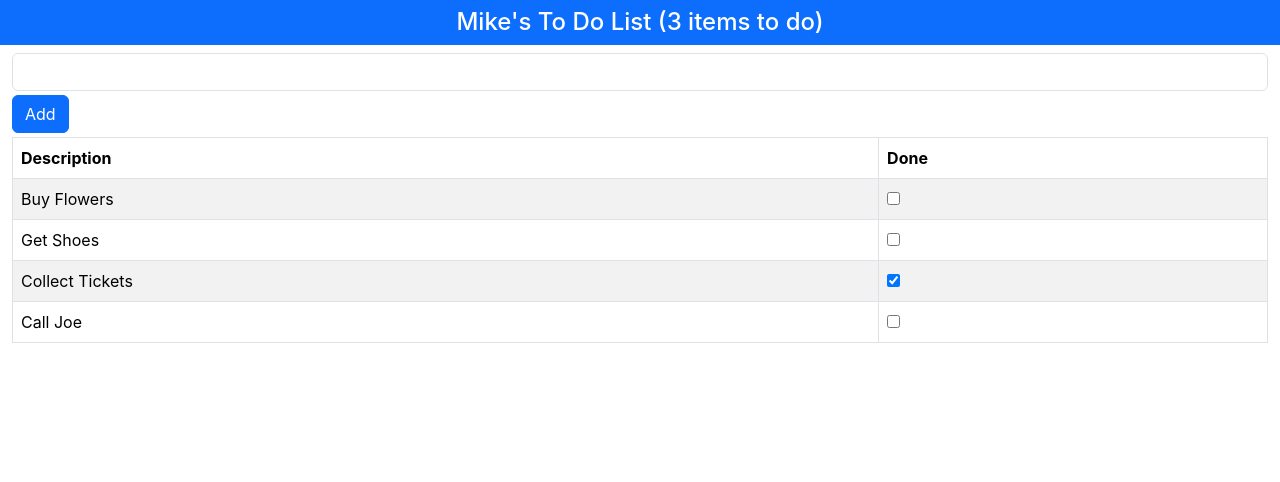
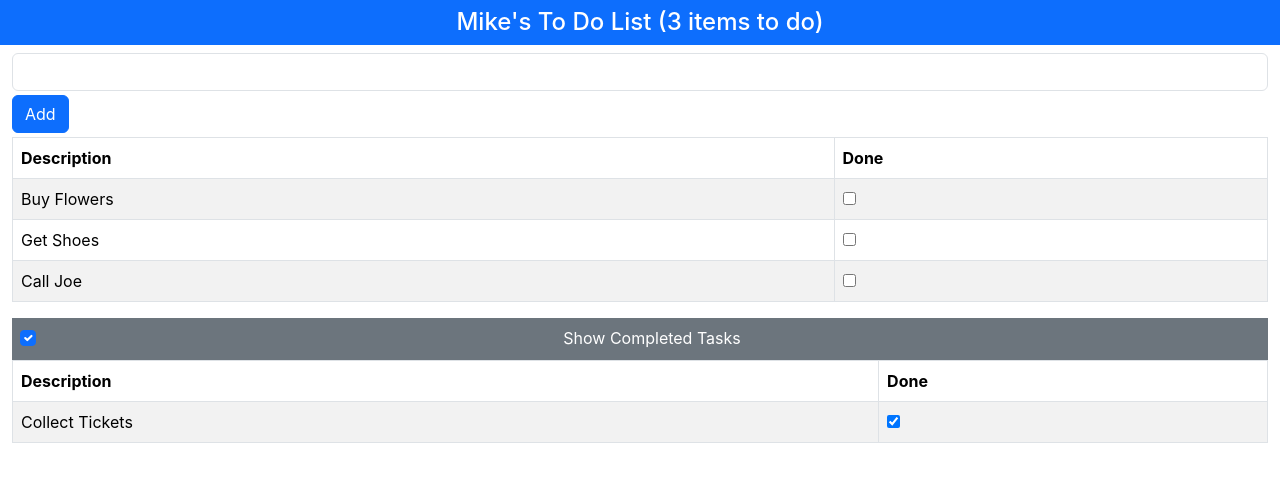
Before and after one commit to mh201/first-react-app, a React (Create React App) app: page / in a window 1280 px wide. Shown: the top 482 px of the page. Built offline with nearby package versions, Linux system fonts and the light colour scheme; the HTML template or start-up script is replaced by a standard one.

Commit message:
Use of children components and filter of done tasks

```diff
--- a/src/App.js
+++ b/src/App.js
@@ -1,4 +1,8 @@
 import React, {Component} from "react";
+import { TodoBanner } from "./TodoBanner";
+import { TodoCreator } from "./TodoCreator";
+import { TodoRow } from "./TodoRow";
+import { VisibilityControl } from "./VisibilityControl";
 
 export default class App extends Component {
 
@@ -10,7 +14,8 @@
                   {action: "Get Shoes", done: false },
                   {action: "Collect Tickets", done: true },
                   {action: "Call Joe", done: false }],
-      newItemText: ""
+      // newItemText: ""
+      showCompleted: true
     }
   }
 
@@ -18,51 +23,84 @@
     this.setState({ newItemText: event.target.value})
   }
 
-  createNewTodo = () => {
-    if (!this.state.todoItems
-              .find(item => item.action === this.state.newItemText)
-          && this.state.newItemText !== '') {
-                this.setState({
-                  todoItems: [...this.state.todoItems,
-                              { action:this.state.newItemText, done : false}],
-                  newItemText : ""
-                })
-              }
+  // createNewTodo = () => {
+  //   if (!this.state.todoItems
+  //             .find(item => item.action === this.state.newItemText)
+  //         && this.state.newItemText !== '') {
+  //               this.setState({
+  //                 todoItems: [...this.state.todoItems,
+  //                             { action:this.state.newItemText, done : false}],
+  //                 newItemText : ""
+  //               })
+  //             }
+  // }
+
+  createNewTodo = (task) => {
+    if (!this.state.todoItems.find(item => item.action === task)
+      && task !== '') {
+      this.setState({
+        todoItems: [...this.state.todoItems, { action: task, done: false}]
+      });
+    }
   }
-
   toggleTodo = (todo) => this.setState({ todoItems:
     this.state.todoItems.map(item => item.action === todo.action
       ? { ...item, done:!item.done } : item) }); // Probar poner el item explicito
 
-  todoTableRows = () => this.state.todoItems.map(item =>
-    <tr key={ item.action }>
-      <td>{ item.action }</td>
-      <td>
-        <input type="checkbox" checked={ item.done }
-          onChange={ () => this.toggleTodo(item) } />
-      </td>
-    </tr> );
+  // todoTableRows = () => this.state.todoItems.map(item =>
+  //   <tr key={ item.action }>
+  //     <td>{ item.action }</td>
+  //     <td>
+  //       <input type="checkbox" checked={ item.done }
+  //         onChange={ () => this.toggleTodo(item) } />
+  //     </td>
+  //   </tr> );
+
+  // todoTableRows = () => this.state.todoItems.map(item =>
+  //   <TodoRow key={item.action} item={item} callback={this.toggleTodo} />)
+
+  todoTableRows = (doneValue) => this.state.todoItems
+      .filter(item => item.done === doneValue).map(item =>
+        <TodoRow key={ item.action } item={ item }
+          callback={ this.toggleTodo } />)
 
   render = () =>
       <div>
-        <h4 className="bg-primary text-white text-center p-2">
+        {/* <h4 className="bg-primary text-white text-center p-2">
           { this.state.userName }'s To Do List
           ({ this.state.todoItems.filter(t => !t.done).length } items to do)
-        </h4>
+        </h4>  */}
+        <TodoBanner name={ this.state.userName } tasks={ this.state.todoItems } />
         <div className="container-fluid">
-          <div className="my-1">
+          {/* <div className="my-1">
             <input className="form-control"
                   value={this.state.newItemText}
                   onChange={ this.updateNewTextValue } />
             <button className="btn btn-primary mt-1"
                   onClick={ this.createNewTodo }>Add</button>
-          </div>
+          </div> */}
+          <TodoCreator callback={ this.createNewTodo } />
           <table className="table table-striped table-bordered">
             <thead>
               <tr><th>Description</th><th>Done</th></tr>
             </thead>
-            <tbody>{ this.todoTableRows() }</tbody>
+            <tbody>{ this.todoTableRows(false) }</tbody>
           </table>
+          <div className="bg-secondary text-white text-center p-2">
+            <VisibilityControl description="Completed Tasks"
+              isChecked={this.state.showCompleted}
+              callback={ (checked) =>
+                this.setState({ showCompleted: checked})} />
+          </div>
+
+          { this.state.showCompleted &&
+            <table className="table table-striped table-bordered">
+              <thead>
+                <tr><th>Description</th><th>Done</th></tr>
+              </thead>
+              <tbody>{ this.todoTableRows(true) }</tbody>
+            </table>
+          }
         </div>
       </div>
 
--- /dev/null
+++ b/src/TodoBanner.js
@@ -0,0 +1,10 @@
+import React, { Component } from "react";
+
+export class TodoBanner extends Component {
+
+    render = () =>
+        <h4 className="bg-primary text-white text-center p-2">
+            { this.props.name }'s To Do List
+            ({ this.props.tasks.filter(t => !t.done).length } items to do)
+        </h4>
+}
--- /dev/null
+++ b/src/TodoCreator.js
@@ -0,0 +1,26 @@
+import React, { Component } from 'react';
+
+export class TodoCreator extends Component {
+
+    constructor(props) {
+        super(props);
+        this.state = { newItemText: "" }
+    }
+
+    updateNewTextValue = (event) => {
+        this.setState({ newItemText: event.target.value });
+    }
+
+    createNewTodo = () => {
+        this.props.callback(this.state.newItemText);
+        this.setState({ newItemText: "" });
+    }
+
+    render = () =>
+        <div className='my-1'>
+            <input className='form-control' value={this.state.newItemText}
+                onChange={this.updateNewTextValue} />
+            <button className='btn btn-primary mt-1'
+                onClick={this.createNewTodo}>Add</button>
+        </div>
+}
--- /dev/null
+++ b/src/TodoRow.js
@@ -0,0 +1,13 @@
+import React, { Component } from "react";
+
+export class TodoRow extends Component {
+
+    render = () =>
+        <tr>
+            <td>{ this.props.item.action }</td>
+            <td>
+                <input type="checkbox" checked={ this.props.item.done }
+                    onChange={ () => this.props.callback(this.props.item) } />
+            </td>
+        </tr>
+}
--- /dev/null
+++ b/src/VisibilityControl.js
@@ -0,0 +1,14 @@
+import React, { Component } from "react";
+
+export class VisibilityControl extends Component {
+
+    render = () =>
+        <div className="form-check">
+            <input className="form-check-input" type="checkbox"
+                checked={ this.props.isChecked }
+                onChange={ (e) => this.props.callback(e.target.checked) }/>
+                <label className="form-check-label">
+                    Show { this.props.description }
+                </label>
+        </div>
+}
```
